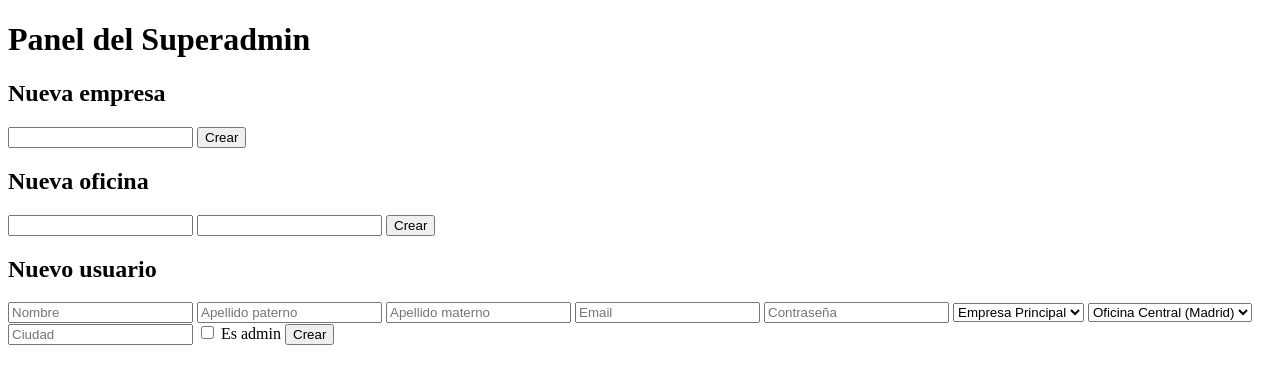
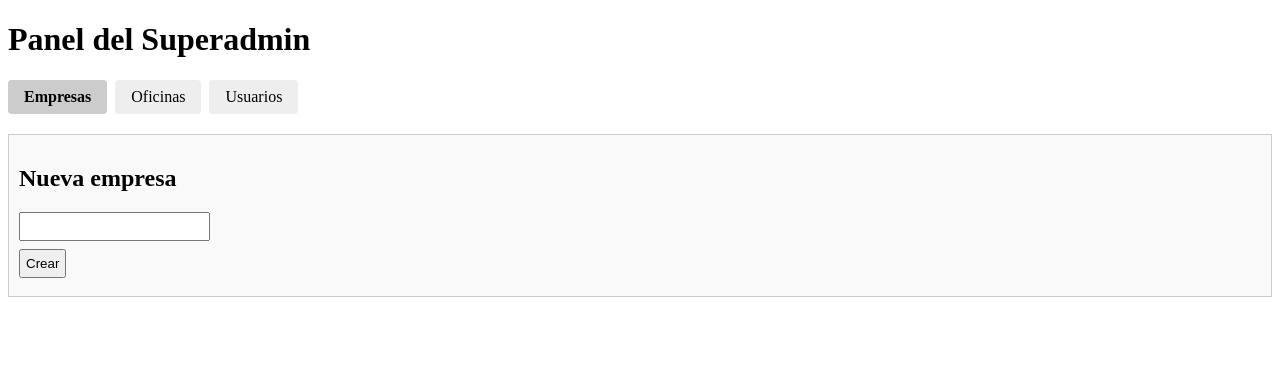
Before and after one commit to nipegun/SkillTracker, a PHP site: page /panel.php in a window 1280 px wide. Shown: the top 384 px of the page. Run offline with PHP 8.4, Linux system fonts and the light colour scheme; a user stored in the database is signed in; data comes from the database, SQL or seed files in the repository.

Commit message:
Update panel.php

```diff
--- a/Web/panel.php
+++ b/Web/panel.php
@@ -10,49 +10,57 @@ if (!esSuperAdmin()) {
 
 $empresas = $pdo->query("SELECT * FROM empresas")->fetchAll();
 $oficinas = $pdo->query("SELECT * FROM oficinas")->fetchAll();
+
+$tab = $_GET['tab'] ?? 'empresas';
 ?>
 <!DOCTYPE html>
 <html>
 <head>
   <meta charset="utf-8">
   <title>Panel Admin</title>
+  <link rel="stylesheet" href="../css/estilo.css">
 </head>
 <body>
   <h1>Panel del Superadmin</h1>
 
-  <!-- Formulario para crear nueva empresa -->
+  <div class="tabs">
+    <a href="?tab=empresas" class="<?= $tab === 'empresas' ? 'active' : '' ?>">Empresas</a>
+    <a href="?tab=oficinas" class="<?= $tab === 'oficinas' ? 'active' : '' ?>">Oficinas</a>
+    <a href="?tab=usuarios" class="<?= $tab === 'usuarios' ? 'active' : '' ?>">Usuarios</a>
+  </div>
+
+  <div class="tab-content">
+    <?php if ($tab === 'empresas'): ?>
+      <h2>Nueva empresa</h2>
       <form action="empresas.php" method="POST">
-    <h2>Nueva empresa</h2>
         <input type="text" name="nombre_empresa" required>
         <button>Crear</button>
       </form>
 
-  <!-- Formulario para crear nueva oficina -->
+    <?php elseif ($tab === 'oficinas'): ?>
+      <h2>Nueva oficina</h2>
       <form action="oficinas.php" method="POST">
-    <h2>Nueva oficina</h2>
-    <input type="text" name="nombre_oficina" required>
-    <input type="text" name="ciudad" required>
+        <input type="text" name="nombre_oficina" required placeholder="Nombre de oficina">
+        <input type="text" name="ciudad" required placeholder="Ciudad">
         <button>Crear</button>
       </form>
 
-  <!-- Formulario para crear nuevo usuario -->
+    <?php elseif ($tab === 'usuarios'): ?>
+      <h2>Nuevo usuario</h2>
       <form action="usuarios.php" method="POST">
-    <h2>Nuevo usuario</h2>
         <input name="nombre" placeholder="Nombre" required>
         <input name="apellido_paterno" placeholder="Apellido paterno" required>
         <input name="apellido_materno" placeholder="Apellido materno">
         <input name="email" type="email" required placeholder="Email">
         <input name="password" type="password" required placeholder="Contraseña">
 
-    <select name="empresa_id">
+        <select name="empresa_id" required>
           <?php foreach ($empresas as $e): ?>
-        <option value="<?= $e['id'] ?>">
-          <?= htmlspecialchars($e['nombre']) ?>
-        </option>
+            <option value="<?= $e['id'] ?>"><?= htmlspecialchars($e['nombre']) ?></option>
           <?php endforeach; ?>
         </select>
 
-    <select name="oficina_id">
+        <select name="oficina_id" required>
           <?php foreach ($oficinas as $o): ?>
             <option value="<?= $o['id'] ?>">
               <?= htmlspecialchars($o['nombre']) ?> (<?= htmlspecialchars($o['ciudad']) ?>)
@@ -64,5 +72,10 @@ $oficinas = $pdo->query("SELECT * FROM oficinas")->fetchAll();
         <label><input type="checkbox" name="es_admin"> Es admin</label>
         <button>Crear</button>
       </form>
+
+    <?php else: ?>
+      <p>Pestaña no válida.</p>
+    <?php endif; ?>
+  </div>
 </body>
 </html>
```
Lines whose indentation alone changed are shown as unchanged.
